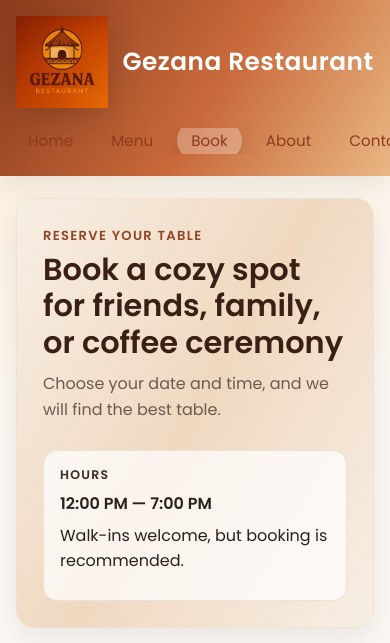
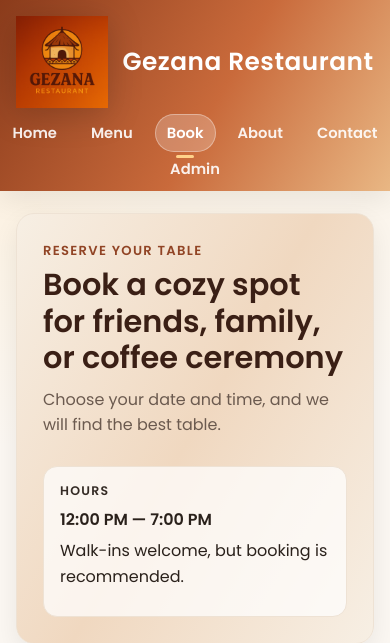
Before and after one commit to fila2021/Gezana, a Django app: page /book/ in a window 390 px wide. Shown: the top 643 px of the page. Run offline with Django 4.2, Linux system fonts and the light colour scheme.

Commit message:
Beautify Nav bar

```diff
--- a/gezana_app/static/css/style.css
+++ b/gezana_app/static/css/style.css
@@ -105,56 +105,74 @@ header h1{
   letter-spacing: 0.02em;
 }
 
+/* ============================
+   NAVBAR (Premium)
+============================ */
 .navbar{
-  margin-top: 10px;
-  padding: 8px 0;
+  margin-top: 12px;
 }
 
 .navbar ul{
   display: flex;
   justify-content: center;
-  gap: 14px;
+  gap: 18px;
   list-style: none;
   padding: 0;
   margin: 0;
   flex-wrap: wrap;
 }
 
+.navbar a{
+  position: relative;
+  color: rgba(255,255,255,0.9);
+  font-weight: 800;
+  font-size: 0.95rem;
+  padding: 10px 14px;
+  border-radius: 999px;
+  text-decoration: none;
+  transition: all .18s ease;
+}
+
+/* Hover */
+.navbar a:hover{
+  background: rgba(255,255,255,0.14);
+  color: #fff;
+}
+
+/* Active page */
+.navbar a.active{
+  background: rgba(255,255,255,0.22);
+  color: #fff;
+  box-shadow: inset 0 0 0 1px rgba(255,255,255,0.35);
+}
+
+/* Subtle underline indicator */
+.navbar a.active::after{
+  content: "";
+  position: absolute;
+  left: 50%;
+  bottom: -6px;
+  width: 18px;
+  height: 3px;
+  border-radius: 999px;
+  background: #ffd28a;
+  transform: translateX(-50%);
+}
+
+/* ============================
+   MOBILE NAV (same style, no stacking)
+============================ */
 @media (max-width: 768px){
-  .navbar{
-    padding: 10px 0 12px;
-  }
-
   .navbar ul{
-    flex-direction: row;              /* ✅ stop stacking */
-    justify-content: flex-start;      /* ✅ start aligned */
-    flex-wrap: nowrap;                /* ✅ single row */
-    overflow-x: auto;                 /* ✅ scroll */
-    -webkit-overflow-scrolling: touch;
     gap: 10px;
-    padding: 0 14px;                  /* breathing room */
-    scrollbar-width: none;            /* Firefox hide scrollbar */
-  }
-
-  .navbar ul::-webkit-scrollbar{
-    display: none;                    /* Chrome/Safari hide scrollbar */
   }
 
   .navbar a{
-    flex: 0 0 auto;                   /* ✅ prevent shrink */
-    white-space: nowrap;
-    font-size: 0.95rem;
-    padding: 10px 14px;
-    border-radius: 999px;
+    padding: 9px 12px;
+    font-size: 0.92rem;
   }
 }
 
-/* ✅ Active page highlight (works when template adds .active) */
-.navbar a.active{
-  background: rgba(255,255,255,0.28);
-  border-color: rgba(255,255,255,0.34);
-  box-shadow: 0 8px 20px rgba(0,0,0,0.12);
-}
 
 /* ---------- Common UI ---------- */
 .card{
```
Also changed, not shown: gezana_app/templates/gezana_app/base.html (+34 -6 lines).
